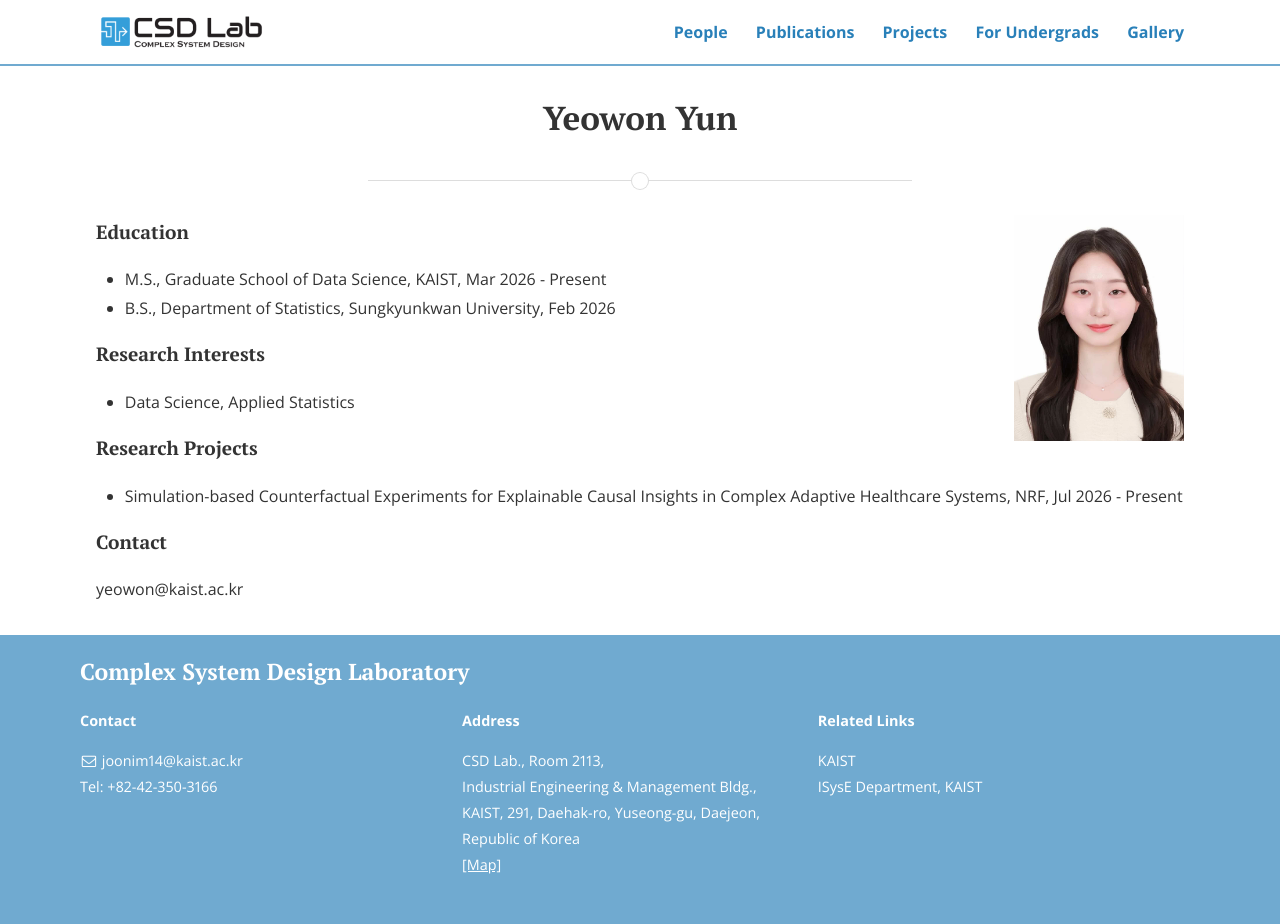
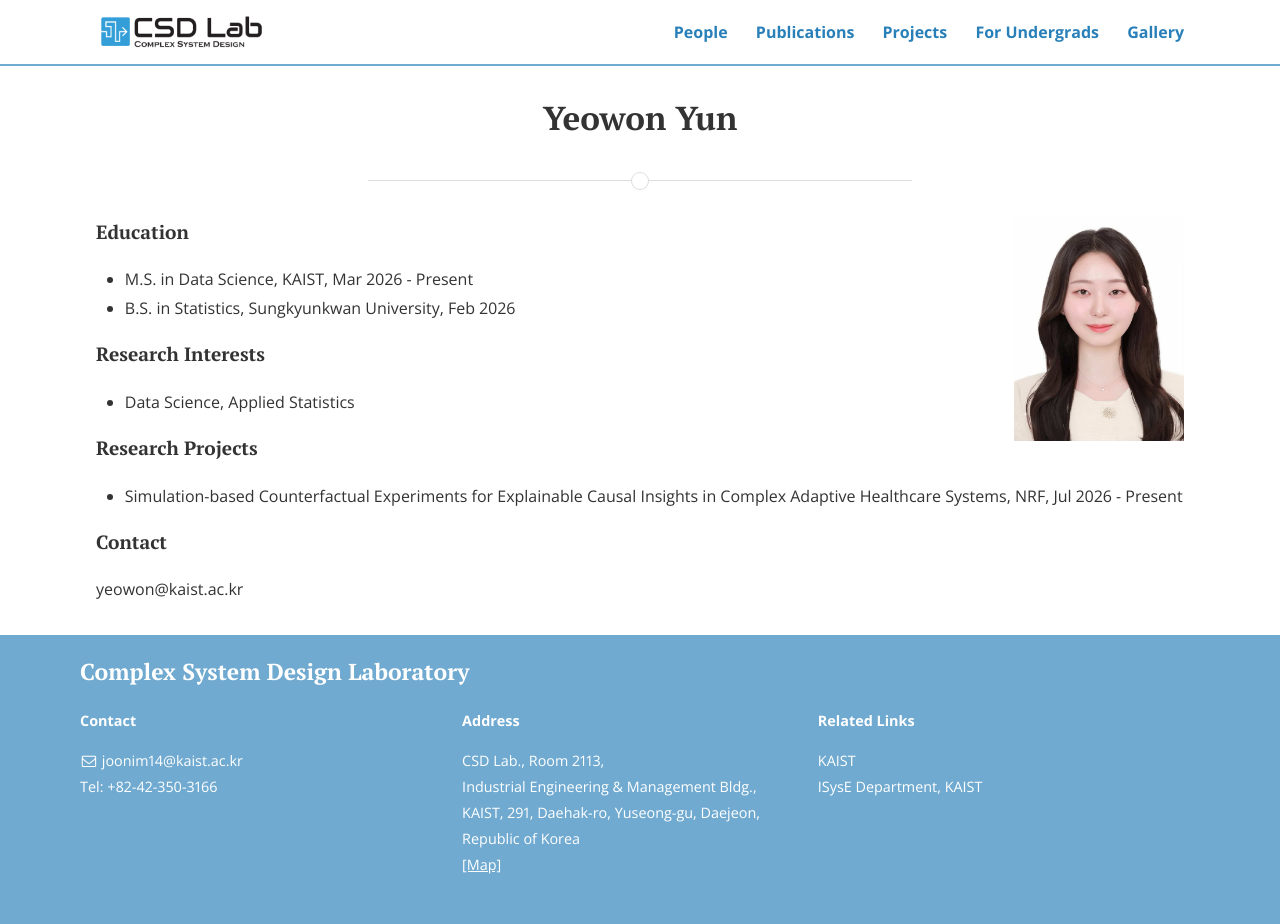
Before and after one commit to CSDlab-KAIST/csdlab-kaist.github.io, a Jekyll site: the page built from people/yeowon.html, in a window 1280 px wide. Built offline with Jekyll 4.4.1, drawn with Linux system fonts in a browser that asks for light colours; nearby versions of some CDN libraries.

Commit message:
Update yeowon.html

```diff
--- a/people/yeowon.html
+++ b/people/yeowon.html
@@ -13,8 +13,8 @@ title: Yeowon Yun
 
 <h4>Education</h4>
 <ul>
-  <li>M.S., Graduate School of Data Science, KAIST, Mar 2026 - Present</li>
-  <li>B.S., Department of Statistics, Sungkyunkwan University, Feb 2026</li>
+  <li>M.S. in Data Science, KAIST, Mar 2026 - Present</li>
+  <li>B.S. in Statistics, Sungkyunkwan University, Feb 2026</li>
 </ul>
 
 <h4>Research Interests</h4>
```
